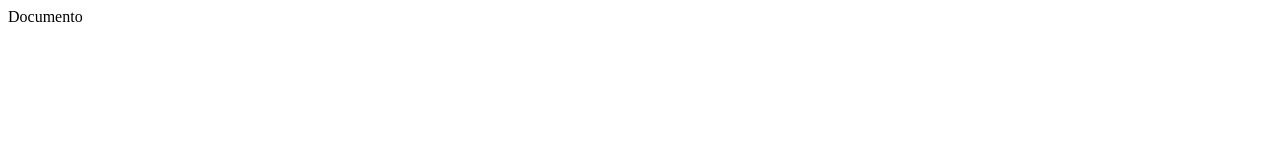
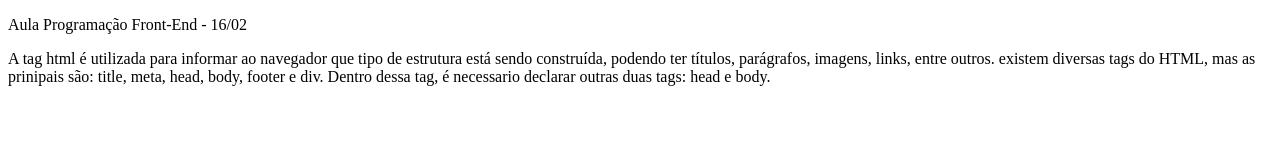
Before and after one commit to guimorangao/guilhermegiovaninardi, a plain HTML site: page index.html in a window 1280 px wide. Drawn offline with Linux system fonts and the light colour scheme.

Commit message:
Add files via upload

```diff
--- a/index.html
+++ b/index.html
@@ -1,10 +1,18 @@
 <!DOCTYPE html>
 <html lang="pt-br">
     <head>
-        <meta charset="UTF-8
+        <meta charset="UTF-8">
         <title>Documento</title>
     </head>
     <body>
-
+        <p>Aula  Programação Front-End - 16/02</p>
+        A tag html é utilizada para informar ao
+        navegador que tipo de estrutura está sendo
+        construída, podendo ter títulos, parágrafos,
+        imagens, links, entre outros.
+        existem diversas tags  do HTML, mas as prinipais
+        são: title, meta, head, body, footer e div.
+        Dentro dessa tag, é necessario declarar outras
+        duas tags: head e body.
     </body>
 </html>
```
